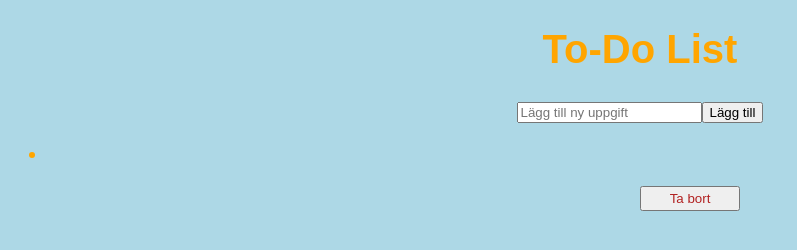
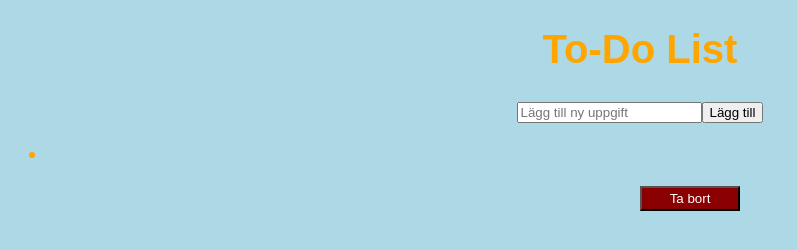
Before and after one commit to gosiacodes/todo-list, a plain HTML site: page index.html in a window 1280 px wide. Shown: the whole page, without its empty margins (0-797 px from the left). Drawn offline with Linux system fonts and the light colour scheme.

Commit message:
css ändring color

```diff
--- a/app.css
+++ b/app.css
@@ -17,6 +17,6 @@ body {
     position: absolute;
     width: 100px;
     height: 25px;
-    color: firebrick;
-
+    color: white;
+    background-color: darkred;
 }
```
